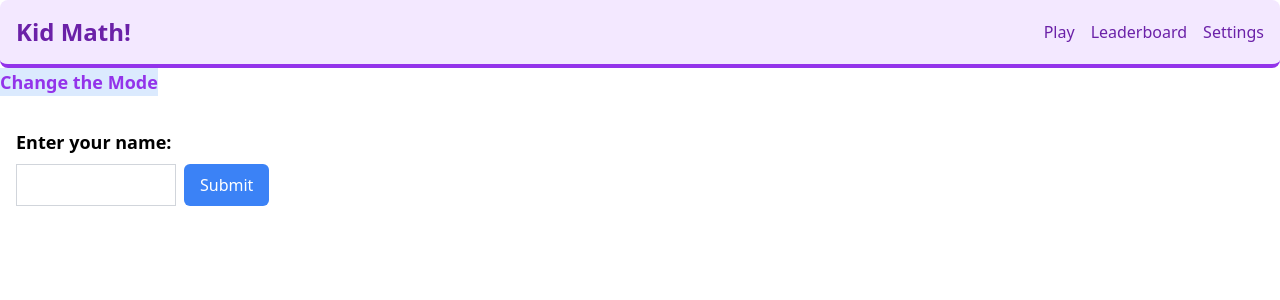
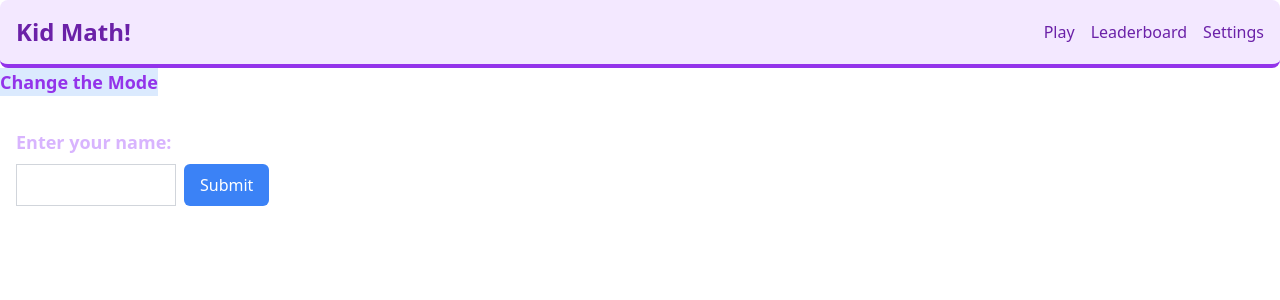
Before and after one commit to EricY090/Web, a React (Vite) app: page / in a window 1280 px wide. Shown: the top 300 px of the page. Built offline with nearby package versions, Linux system fonts and the light colour scheme.

Commit message:
Add files via upload

```diff
--- a/src/Pages/HomePage.jsx
+++ b/src/Pages/HomePage.jsx
@@ -98,7 +98,7 @@ const HomePage = () => {
         <form onSubmit={handleNameSubmit} className="my-4">
           <label
             htmlFor="username"
-            className="block mb-2 text-lg font-semibold"
+            className="block mb-2 text-lg font-bold text-purple-300"
           >
             Enter your name:
           </label>
```
